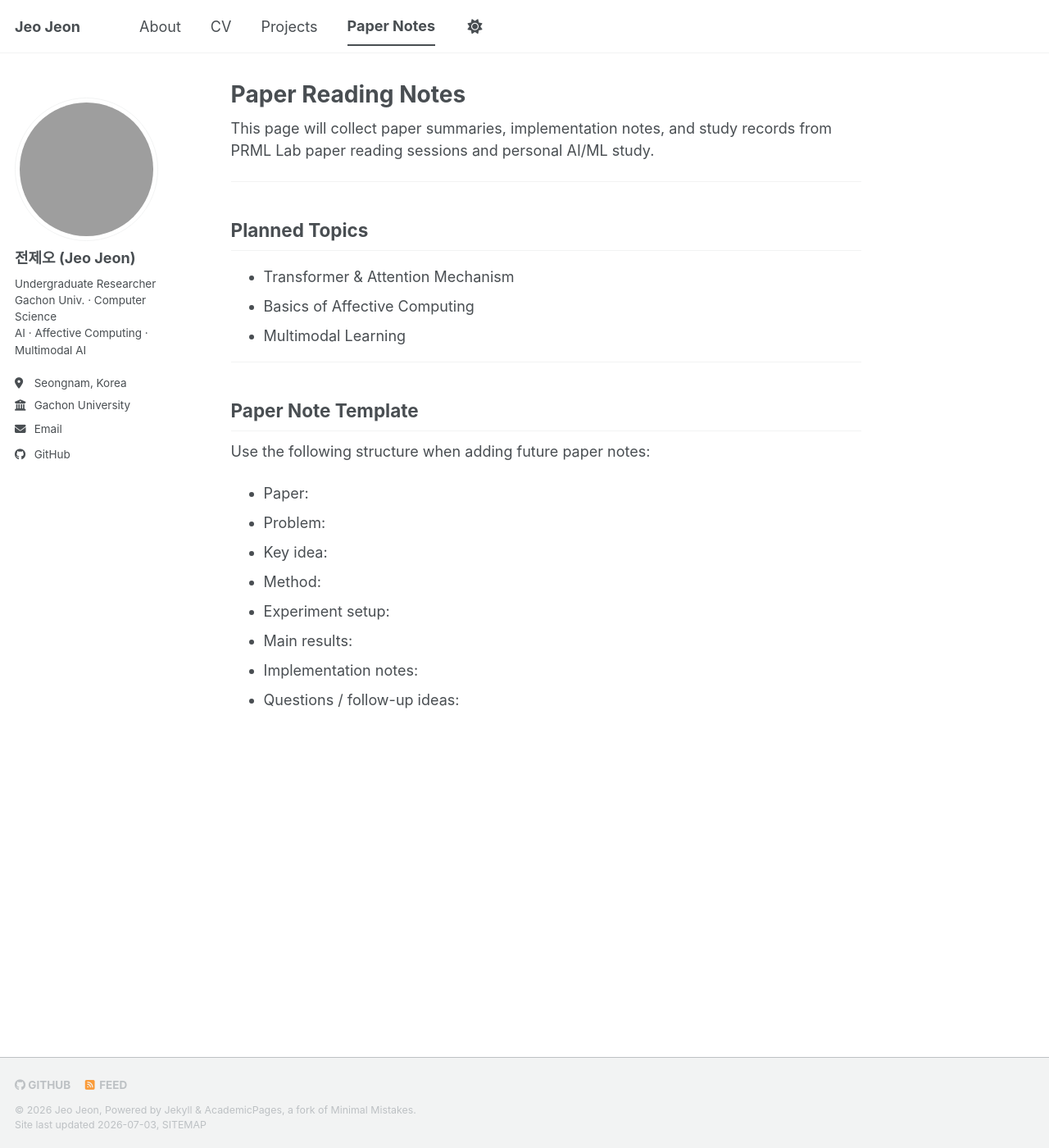
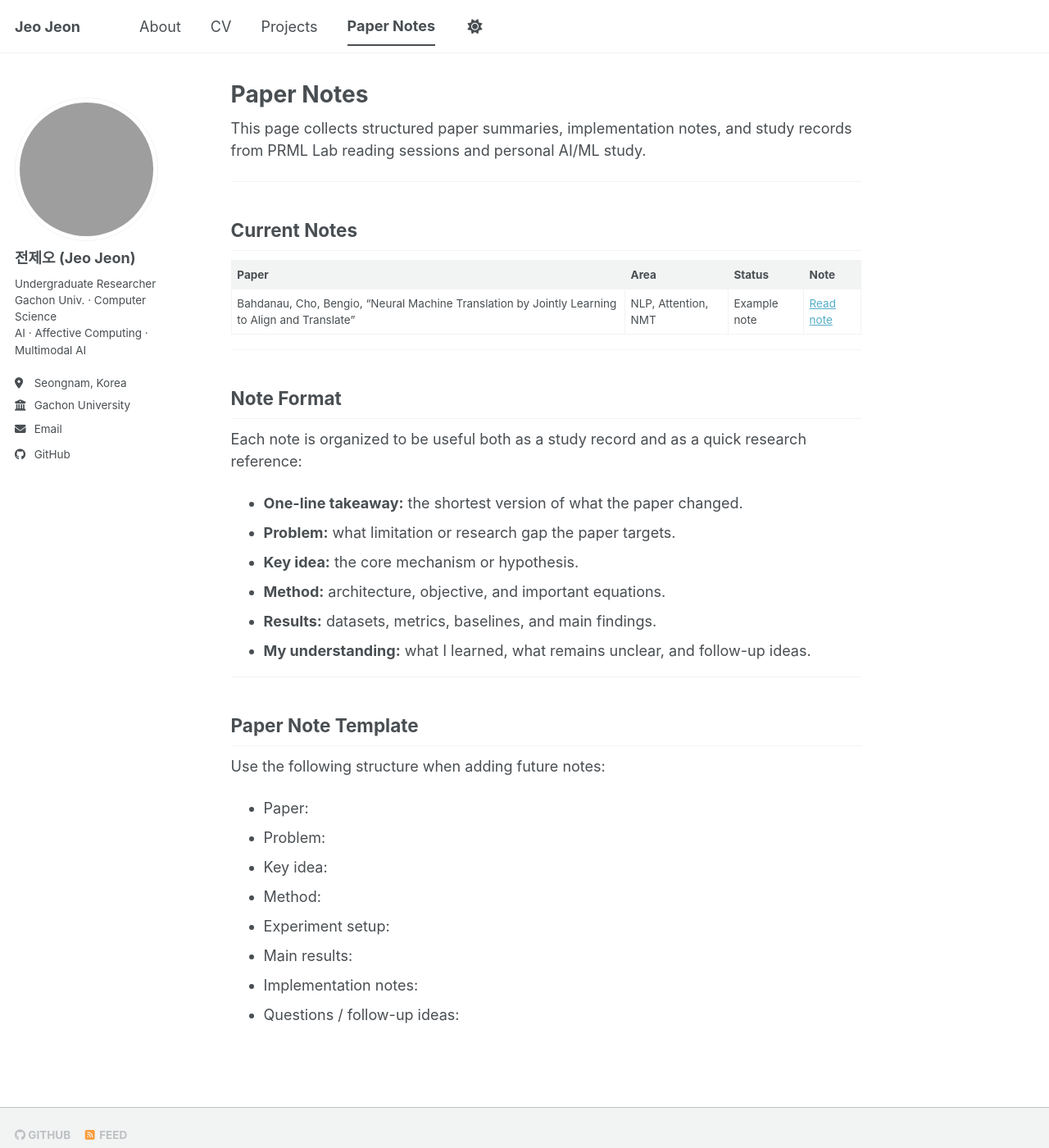
Before and after one commit to ZEO1122/ZEO1122.github.io, a Jekyll site: the page built from _pages/notes.md, in a window 1280 px wide and 1400 px high. Shown: the whole window at 82% size. Built offline with Jekyll 4.4.1, drawn with Linux system fonts in a browser that asks for light colours; a script bundle is joined from its source files by our own code; library files that are not in the unit come from our copies; grey boxes are pictures that could not be loaded.

Commit message:
Add Bahdanau paper note

```diff
--- a/Gemfile
+++ b/Gemfile
@@ -11,3 +11,5 @@ end
 
 gem 'github-pages'
 gem 'connection_pool', '2.5.0'
+gem 'bigdecimal'
+gem 'csv'
--- a/_config_docker.yml
+++ b/_config_docker.yml
@@ -1 +1 @@
-url: ""
+url: "http://127.0.0.1:4000"
--- a/_pages/notes.md
+++ b/_pages/notes.md
@@ -1,24 +1,37 @@
 ---
 permalink: /notes/
-title: "Paper Reading Notes"
+title: "Paper Notes"
 author_profile: true
 ---
 
-This page will collect paper summaries, implementation notes, and study records from PRML Lab paper reading sessions and personal AI/ML study.
+This page collects structured paper summaries, implementation notes, and study records from PRML Lab reading sessions and personal AI/ML study.
 
 ---
 
-## Planned Topics
+## Current Notes
 
-- Transformer & Attention Mechanism
-- Basics of Affective Computing
-- Multimodal Learning
+| Paper | Area | Status | Note |
+|------|------|--------|------|
+| Bahdanau, Cho, Bengio, "Neural Machine Translation by Jointly Learning to Align and Translate" | NLP, Attention, NMT | Example note | [Read note](/notes/bahdanau-2014-nmt-attention/) |
+
+---
+
+## Note Format
+
+Each note is organized to be useful both as a study record and as a quick research reference:
+
+- **One-line takeaway:** the shortest version of what the paper changed.
+- **Problem:** what limitation or research gap the paper targets.
+- **Key idea:** the core mechanism or hypothesis.
+- **Method:** architecture, objective, and important equations.
+- **Results:** datasets, metrics, baselines, and main findings.
+- **My understanding:** what I learned, what remains unclear, and follow-up ideas.
 
 ---
 
 ## Paper Note Template
 
-Use the following structure when adding future paper notes:
+Use the following structure when adding future notes:
 
 - Paper:
 - Problem:
--- a/_sass/layout/_footer.scss
+++ b/_sass/layout/_footer.scss
@@ -17,9 +17,7 @@
   /* keep footer in normal document flow so custom widgets do not overlap content */
   height: auto;
 
-  /* keep the footer on the bottom of the page */
-  position: fixed;
-  bottom: 0;
+  position: static;
 
   -webkit-animation: intro 0.3s both;
           animation: intro 0.3s both;
@@ -55,6 +53,10 @@
   .fal {
     color: var(--global-text-color-light);
   }
+}
+
+body {
+  margin-bottom: 0 !important;
 }
 
 .page__footer-copyright {
--- a/_sass/layout/_navigation.scss
+++ b/_sass/layout/_navigation.scss
@@ -177,6 +177,10 @@
   min-width: 250px;
   background: var(--global-bg-color);
 
+  @media (max-width: 600px) {
+    min-width: 0;
+  }
+
   a {
     display: block;
     margin: 0 1rem;
@@ -205,9 +209,20 @@
   .visible-links {
     display: table;
 
+    @media (max-width: 600px) {
+      display: block;
+      max-width: calc(100vw - 4rem);
+      overflow: hidden;
+      white-space: nowrap;
+    }
+
     li {
       display: table-cell;
       vertical-align: middle;
+
+      @media (max-width: 600px) {
+        display: inline-block;
+      }
 
       &:first-child {
         font-weight: bold;
```
Also changed, not shown: _pages/bahdanau-2014-nmt-attention.md (added, +174 -0 lines).
